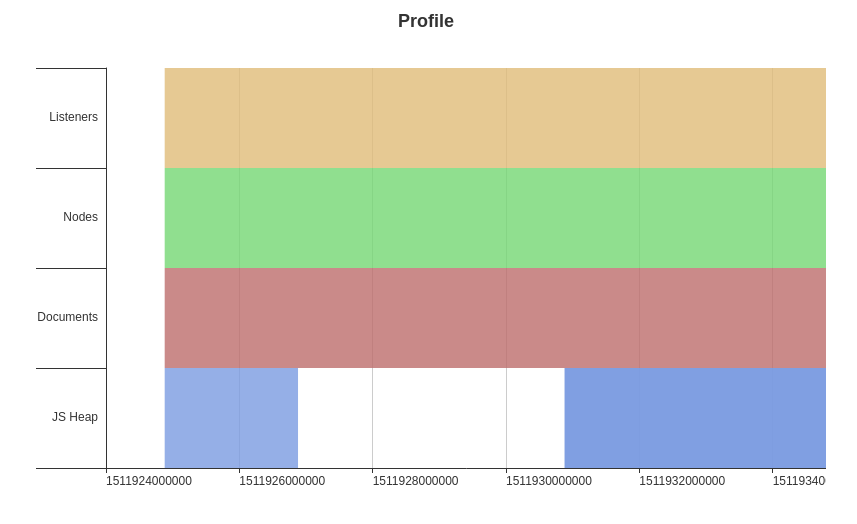
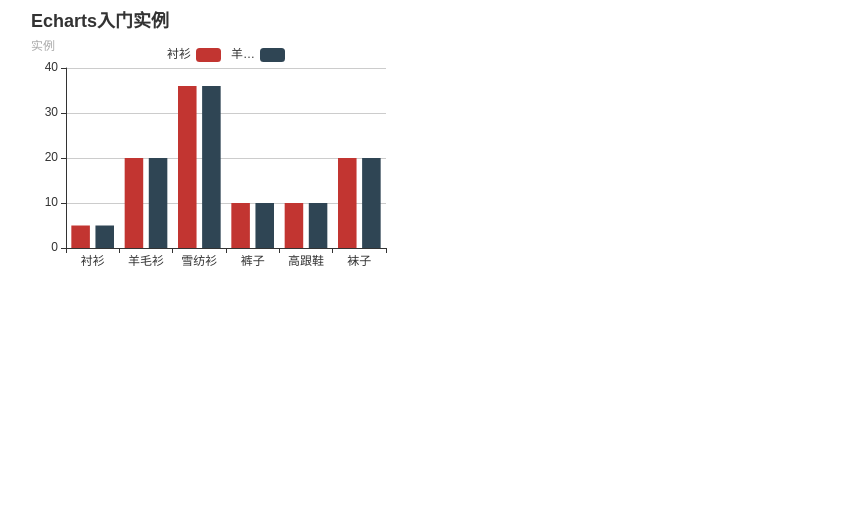
Before and after one commit to xiexuanzheng123/echarts, a website built with webpack: page index.html in a window 1280 px wide. Shown: the whole page, without its empty margins (42-899 px from the left). Built offline with nearby package versions, Linux system fonts and the light colour scheme.

Commit message:
legend title

```diff
--- a/index.html
+++ b/index.html
@@ -7,6 +7,6 @@
     <title>Document</title>
 </head>
 <body>
-    <div id="main" style="width: 800px; height: 800px; margin-left: 60px;"></div>
+    <div id="main" style="width: 400px; height: 300px; margin-left: 60px;"></div>
 </body>
 </html>
--- a/js/bar/bar.js
+++ b/js/bar/bar.js
@@ -3,7 +3,53 @@ import * as echarts from 'echarts';
 let myChart = echarts.init(document.getElementById('main'));
 myChart.setOption({
     title: {
-        text: 'Echarts入门实例'
+        text: 'Echarts入门实例',
+        //show: false
+        // link: 'www.baidu.com',
+        // target: 'www.baidu.com'
+        // textStyle: {
+        //     color: 'green',
+        //     fontStyle: 'italic',
+        //     fontWeight: 'bolder',
+        //     fontFamily: 'monospace',
+        //     textBorderColor: 'yellow',
+        //     textShadowColor: 'black',
+        // },
+        // padding: [5, 10],
+        subtext: '实例',
+        // subtextStyle: {
+        //     color: 'white'
+        // },
+        // itemGap: 120,
+        // zlevel: 2,
+        // left: 40
+        //backgroundColor: 'lightblue',
+        borderColor: 'red',
+        //borderWidth: '4px',
+        borderRadius: 10,
+        fontStyle: 'italic',
+        //fontFamily: 'monospace',
+    },
+    legend: {
+        //type: 'scroll',
+        //left: 'right',
+        //orient: 'vertical',
+        // right: 10,
+        top: 30,
+        align: 'right',
+        data: ['衬衫', '羊毛衫'],
+        padding: 10,
+        // width: 20,
+        // height: 20,
+        zlevel: 1,
+        itemGap: 10,
+        formatter: function (name) {
+            return echarts.format.truncateText(name, 40, '14px Microsoft Yahei', '…');;
+        },
+        selectedMode: 'multiple',
+        tooltip: {
+            show: true
+        }
     },
     tooltip: {},
     xAxis: {
@@ -11,7 +57,11 @@ myChart.setOption({
     },
     yAxis: {},
     series: [{
-        name: '销量',
+        name: '衬衫',
+        type: 'bar',
+        data: [5, 20, 36, 10, 10, 20]
+    },{
+        name: '羊毛衫',
         type: 'bar',
         data: [5, 20, 36, 10, 10, 20]
     }]
--- a/webpack.config.js
+++ b/webpack.config.js
@@ -8,7 +8,7 @@ module.exports = {
     entry: {
         index: [
             'babel-polyfill',
-            './js/profile/profile'
+            './js/bar/bar'
         ]
     },
     output: {
```
